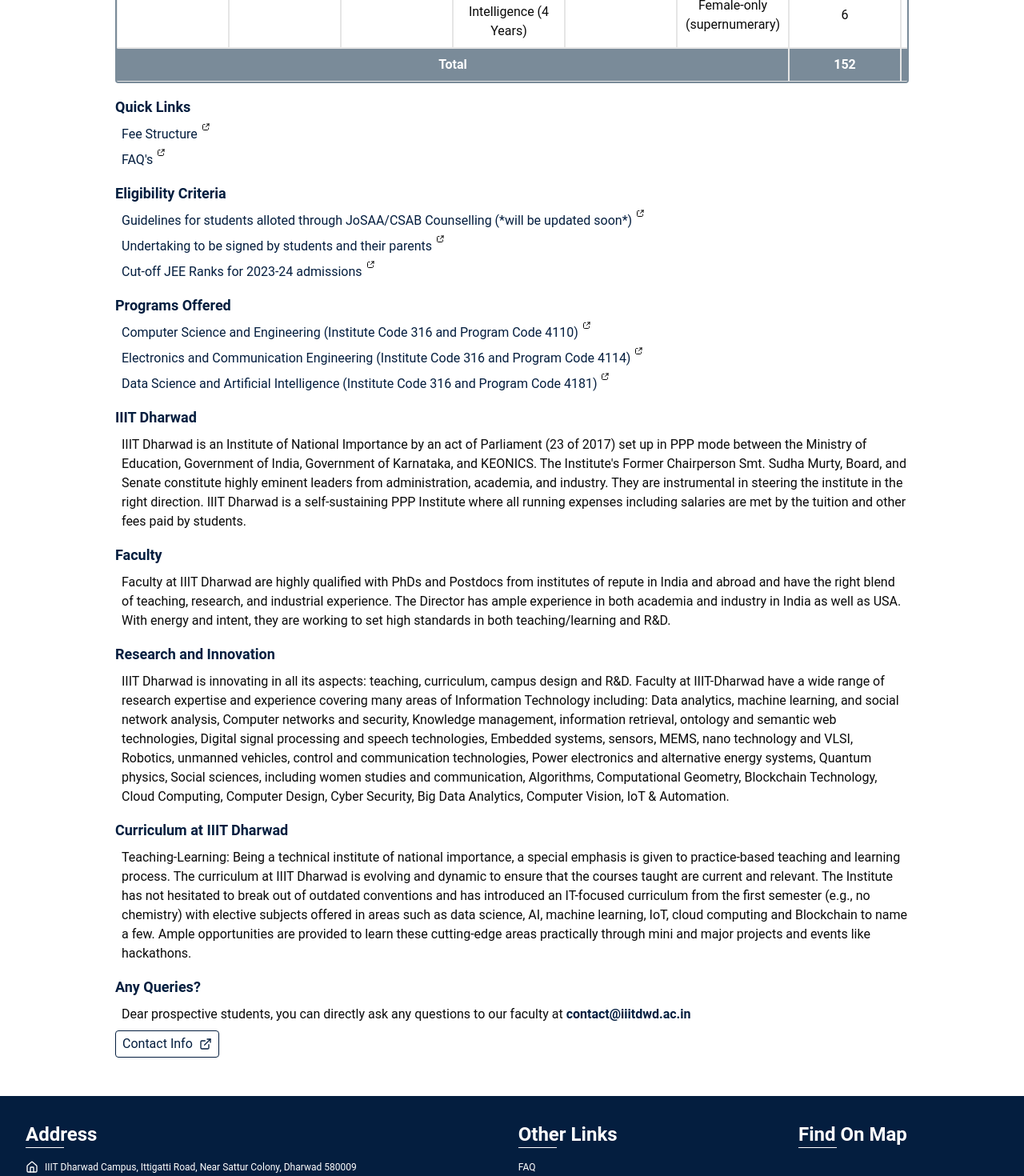
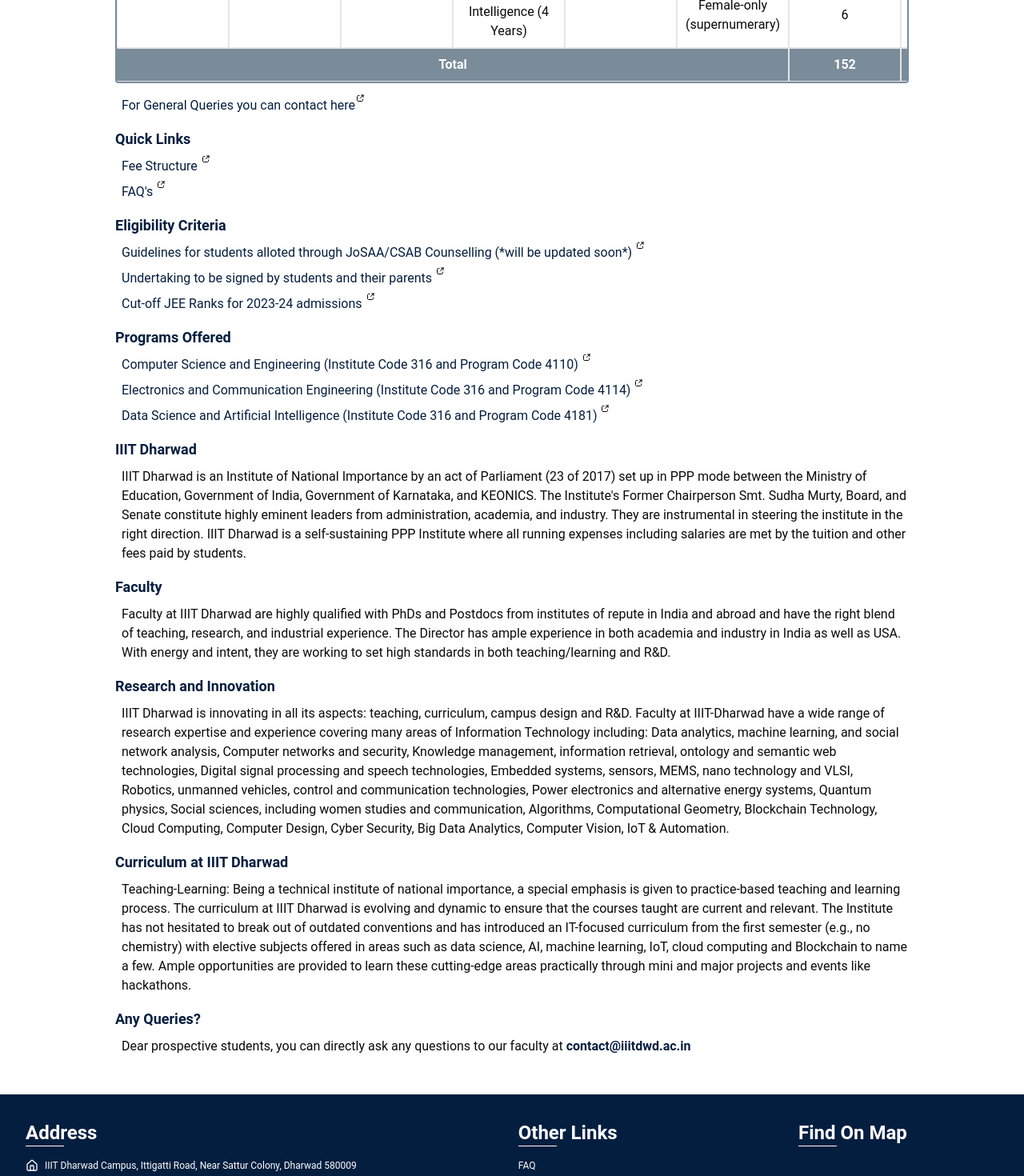
Before and after one commit to Velocity-IIITDWD/iiitdwd.ac.in, a Next.js app: page /admissions/btech in a window 1280 px wide. Shown: the part 1240-2710 px from the top of the page at 80% size. Built offline with nearby package versions, Linux system fonts and the light colour scheme; grey boxes are pictures that could not be loaded.

Commit message:
Faculty modified

```diff
--- a/app/admissions/btech/page.tsx
+++ b/app/admissions/btech/page.tsx
@@ -156,6 +156,13 @@ export default function Page() {
         </div>
       </div>
 
+      <Link
+        className='pl-2 mt-2 text-dwd-primary w-fit block hover:underline underline-offset-2 after:-translate-y-1/3 after:absolute relative after:content-[url("/icons/linkIcon.svg")]'
+        href={'/contact_info'}
+      >
+        For General Queries you can contact here
+      </Link>
+
       {links.map((obj) => (
         <Fragment key={obj.id}>
           <p className="mt-2 text-lg font-bold text-dwd-primary">{obj.type}</p>
@@ -189,13 +196,6 @@ export default function Page() {
           contact@iiitdwd.ac.in
         </Link>
       </p>
-      <Link
-        href={'/contact_info'}
-        className="px-2 flex gap-2 items-center py-1 rounded border w-fit border-dwd-primary hover:bg-dwd-primary text-dwd-primary hover:text-white"
-      >
-        Contact Info
-        <ExternalLink size={16} />
-      </Link>
     </div>
   );
 }
--- a/data/faculty_profile.ts
+++ b/data/faculty_profile.ts
@@ -316,6 +316,7 @@ let ProfileProps: ProfileProp[] = [
         department: 'Electronics and Communication Engineering',
         mail_id: 'Jagadeesha@iiitdwd.ac.in',
         cabin_number: '?',
+        position: 'Faculty In Charge - International Relations',
       },
       body: {
         profile_text: '',
```
